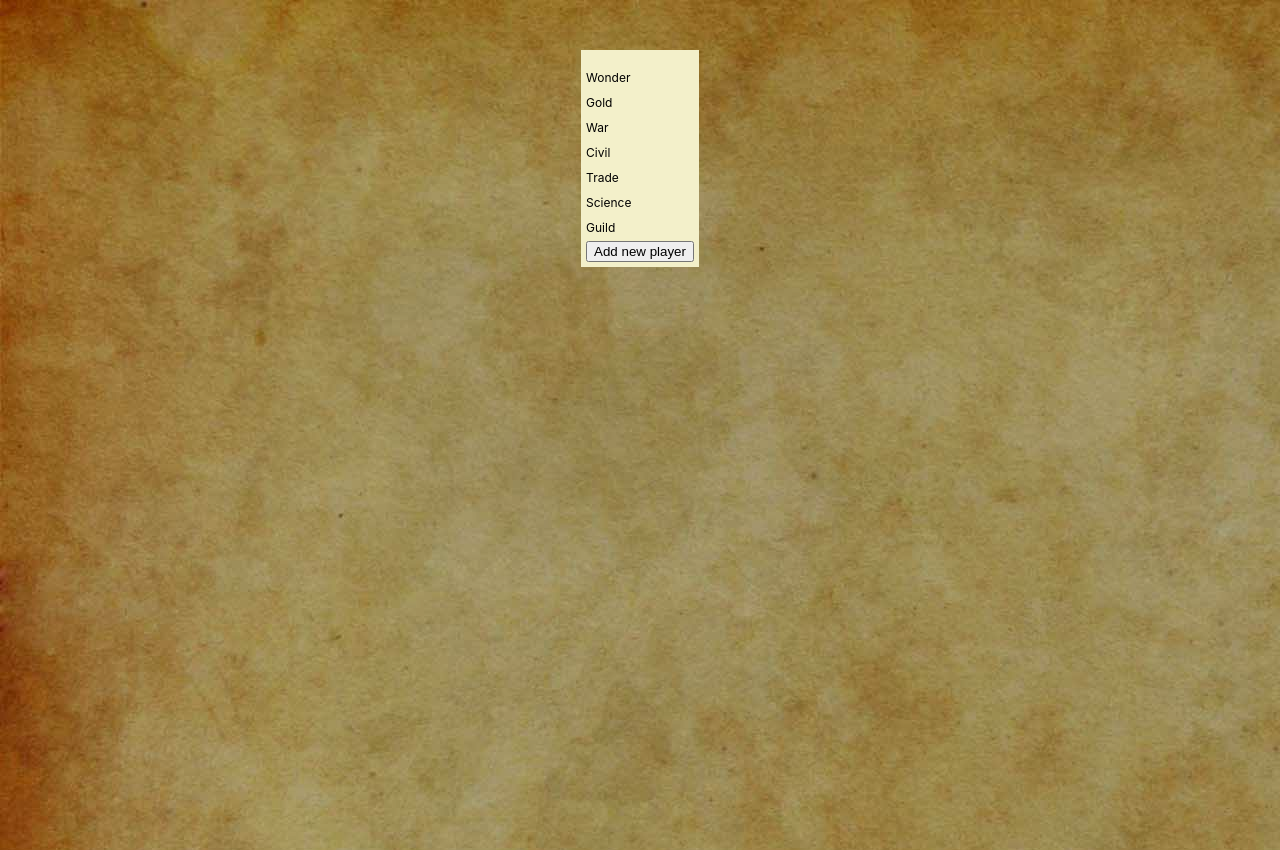
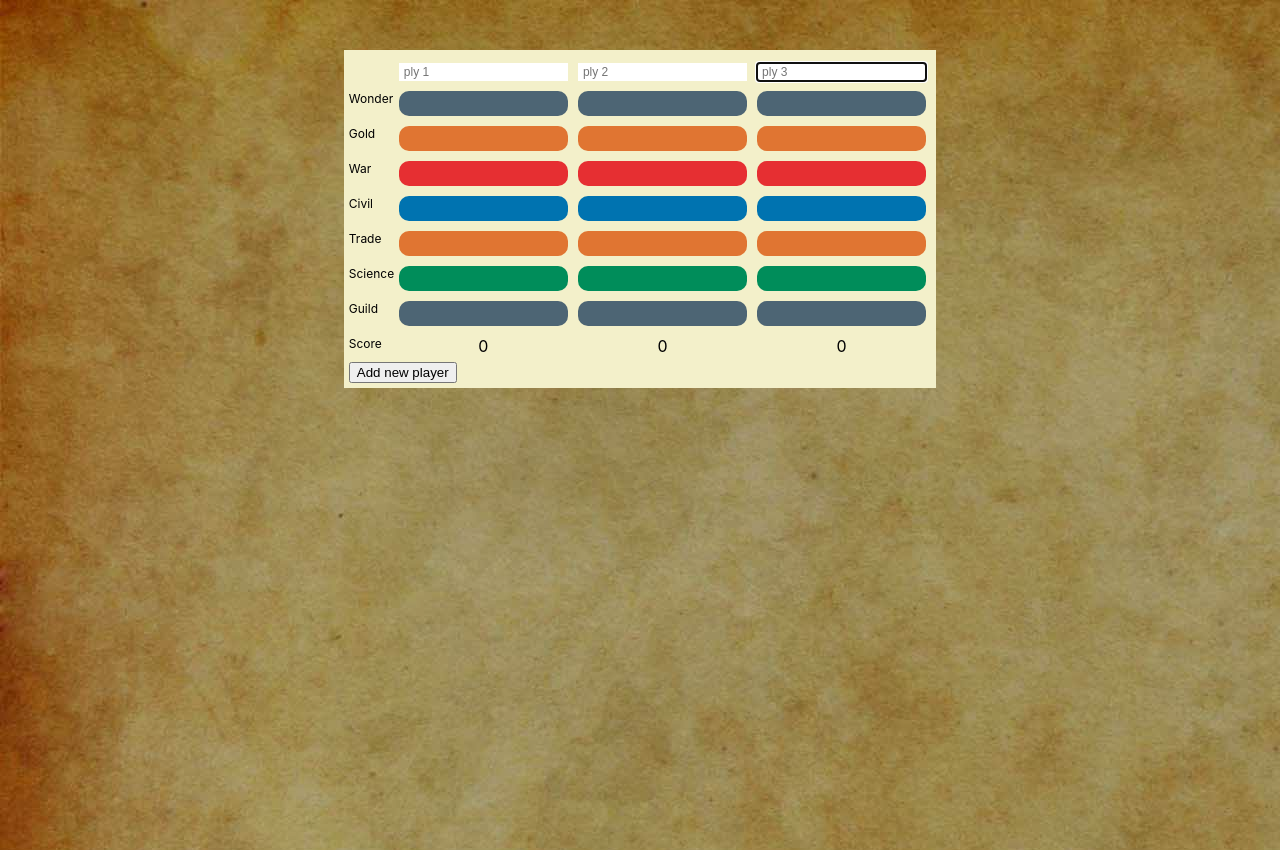
Before and after one commit to drakkaroy/7wonders-scorebook, a React (Create React App) app in the folder scorebook/: page / in a window 1280 px wide. Built offline with nearby package versions, Linux system fonts and the light colour scheme.

Commit message:
Finish min players functionality

```diff
--- a/scorebook/src/components/table/Table.jsx
+++ b/scorebook/src/components/table/Table.jsx
@@ -6,11 +6,10 @@ import Input from '../input/Input';
 const Table = () => {
     const maxPlayers = 7;
     const minPlayers = 3;
-    // const initialMatrix = Array.from(Array(minPlayers).fill(0));
     const initialMatrix = [];
-    const [playersCount, setPlayersCount] = useState(0);
+    const [playersCount, setPlayersCount] = useState(minPlayers);
     const [players, setPlayers] = useState([]);
-    // const index = playersCount - 1;
+
     const [index, setIndex] = useState(playersCount - 1);
     const [pointer, setPointer] = useState(null);
 
@@ -33,20 +32,21 @@ const Table = () => {
     const [guildValues, setGuildValues] = useState(initialMatrix);
     const [scoreValues, setScoreValues] = useState(initialMatrix);
 
-    const getColumnValues = (index) => {
+    const getColumnValues = (columnIndex) => {
+        // Return an Array with values of the column
         const column = [];
-        column.push(wonderValues[index]);
-        column.push(coinValues[index]);
-        column.push(warValues[index]);
-        column.push(civilValues[index]);
-        column.push(tradeValues[index]);
-        column.push(scienceValues[index]);
-        column.push(guildValues[index]);
+        column.push(wonderValues[columnIndex]);
+        column.push(coinValues[columnIndex]);
+        column.push(warValues[columnIndex]);
+        column.push(civilValues[columnIndex]);
+        column.push(tradeValues[columnIndex]);
+        column.push(scienceValues[columnIndex]);
+        column.push(guildValues[columnIndex]);
         return column;
     };
 
     const addValues = () => {
-        // Fill array values with 0 each new player
+        // Update array values with 0 each new player
         setPlayers((prev) => [...prev, '']);
         setWonderValues((prev) => [...prev, 0]);
         setCoinValues((prev) => [...prev, 0]);
@@ -59,6 +59,8 @@ const Table = () => {
     };
 
     const addRows = () => {
+        // Update array values with input field each new player
+        const inputList = setColumnInputs(index);
         setWondersRow((prev) => [...prev, inputList.wonder]);
         setCoinsRow((prev) => [...prev, inputList.coin]);
         setWarsRow((prev) => [...prev, inputList.war]);
@@ -103,8 +105,8 @@ const Table = () => {
         const indexAttribute = event.target.attributes['data-position'].value;
         if (newPlayer !== '') {
             setPlayers((players) => {
-                return players.map((item, index) =>
-                    index === parseInt(indexAttribute) ? newPlayer : item
+                return players.map((item, idx) =>
+                    idx === parseInt(indexAttribute) ? newPlayer : item
                 );
             });
         }
@@ -116,8 +118,8 @@ const Table = () => {
         const value = event.target.value !== '' ? event.target.value : 0;
 
         setWonderValues((wonderValues) => {
-            return wonderValues.map((item, index) =>
-                index === parseInt(indexAttribute) ? parseInt(value) : item
+            return wonderValues.map((item, idx) =>
+                idx === parseInt(indexAttribute) ? parseInt(value) : item
             );
         });
 
@@ -130,8 +132,8 @@ const Table = () => {
         const value = event.target.value !== '' ? event.target.value : 0;
 
         setCoinValues((coinValues) => {
-            return coinValues.map((item, index) =>
-                index === parseInt(indexAttribute) ? parseInt(value) : item
+            return coinValues.map((item, idx) =>
+                idx === parseInt(indexAttribute) ? parseInt(value) : item
             );
         });
 
@@ -144,8 +146,8 @@ const Table = () => {
         const value = event.target.value !== '' ? event.target.value : 0;
 
         setWarValues((warValues) => {
-            return warValues.map((item, index) =>
-                index === parseInt(indexAttribute) ? parseInt(value) : item
+            return warValues.map((item, idx) =>
+                idx === parseInt(indexAttribute) ? parseInt(value) : item
             );
         });
 
@@ -158,8 +160,8 @@ const Table = () => {
         const value = event.target.value !== '' ? event.target.value : 0;
 
         setCivilValues((prev) => {
-            return prev.map((item, index) =>
-                index === parseInt(indexAttribute) ? parseInt(value) : item
+            return prev.map((item, idx) =>
+                idx === parseInt(indexAttribute) ? parseInt(value) : item
             );
         });
 
@@ -172,8 +174,8 @@ const Table = () => {
         const value = event.target.value !== '' ? event.target.value : 0;
 
         setTradeValues((prev) => {
-            return prev.map((item, index) =>
-                index === parseInt(indexAttribute) ? parseInt(value) : item
+            return prev.map((item, idx) =>
+                idx === parseInt(indexAttribute) ? parseInt(value) : item
             );
         });
 
@@ -186,8 +188,8 @@ const Table = () => {
         const value = event.target.value !== '' ? event.target.value : 0;
 
         setScienceValues((prev) => {
-            return prev.map((item, index) =>
-                index === parseInt(indexAttribute) ? parseInt(value) : item
+            return prev.map((item, idx) =>
+                idx === parseInt(indexAttribute) ? parseInt(value) : item
             );
         });
 
@@ -200,115 +202,119 @@ const Table = () => {
         const value = event.target.value !== '' ? event.target.value : 0;
 
         setGuildValues((prev) => {
-            return prev.map((item, index) =>
-                index === parseInt(indexAttribute) ? parseInt(value) : item
+            return prev.map((item, idx) =>
+                idx === parseInt(indexAttribute) ? parseInt(value) : item
             );
         });
 
         setPointer(pointer);
     };
 
-    const inputList = {
-        'index': index,
+    const setColumnInputs = (columnIndex) => {
+        return {
             'wonder': <Input
                 type='number'
                 onBlur={handleBlurWonderInput}
-            index={index}
+                index={columnIndex}
                 classes='scorebook__input bg-gray'
             />,
             'coin': <Input
                 type='number'
                 onBlur={handleBlurCoinInput}
-            index={index}
+                index={columnIndex}
                 classes='scorebook__input bg-orange'
             />,
             'war': <Input
                 type='number'
                 onBlur={handleBlurWarInput}
-            index={index}
+                index={columnIndex}
                 classes='scorebook__input bg-red'
             />,
             'civil': <Input
                 type='number'
                 onBlur={handleBlurCivilInput}
-            index={index}
+                index={columnIndex}
                 classes='scorebook__input bg-blue'
             />,
             'trade': <Input
                 type='number'
                 onBlur={handleBlurTradeInput}
-            index={index}
+                index={columnIndex}
                 classes='scorebook__input bg-orange'
             />,
             'science': <Input
                 type='number'
                 onBlur={handleBlurScienceInput}
-            index={index}
+                index={columnIndex}
                 classes='scorebook__input bg-green'
             />,
             'guild': <Input
                 type='number'
                 onBlur={handleBlurGuildInput}
-            index={index}
+                index={columnIndex}
                 classes='scorebook__input bg-gray'
             />
         }
+    };
 
-    console.log(inputList);
+    const setBookWithMinPlayers = () => {
+        const wondersRow = [];
+        const coinsRow = [];
+        const warsRow = [];
+        const civilsRow = [];
+        const tradesRow = [];
+        const sciencesRow = [];
+        const guildsRow = [];
+
+        for (let index = 0; index < minPlayers; index++) {
+            console.log(index);
+            const inputList = setColumnInputs(index);
+            wondersRow.push(inputList.wonder);
+            coinsRow.push(inputList.coin);
+            warsRow.push(inputList.war);
+            civilsRow.push(inputList.civil);
+            tradesRow.push(inputList.trade);
+            sciencesRow.push(inputList.science);
+            guildsRow.push(inputList.guild);
+        }
+
+        setWondersRow(wondersRow);
+        setCoinsRow(coinsRow);
+        setWarsRow(warsRow);
+        setCivilsRow(civilsRow);
+        setTradesRow(tradesRow);
+        setSciencesRow(sciencesRow);
+        setGuildsRow(guildsRow);
+
+        setPlayers(Array.from(Array(minPlayers).fill('')));
+        setWonderValues(Array.from(Array(minPlayers).fill(0)));
+        setCoinValues(Array.from(Array(minPlayers).fill(0)));
+        setWarValues(Array.from(Array(minPlayers).fill(0)));
+        setCivilValues(Array.from(Array(minPlayers).fill(0)));
+        setTradeValues(Array.from(Array(minPlayers).fill(0)));
+        setScienceValues(Array.from(Array(minPlayers).fill(0)));
+        setGuildValues(Array.from(Array(minPlayers).fill(0)));
+        setScoreValues(Array.from(Array(minPlayers).fill(0)));
+    };
+
     useEffect(() => {
-        // setPlayers(Array.from(Array(minPlayers).fill('')));
-        // setWonderValues(Array.from(Array(minPlayers).fill(0)));
-        // setCoinValues(Array.from(Array(minPlayers).fill(0)));
-        // setWarValues(Array.from(Array(minPlayers).fill(0)));
-        // setCivilValues(Array.from(Array(minPlayers).fill(0)));
-        // setTradeValues(Array.from(Array(minPlayers).fill(0)));
-        // setScienceValues(Array.from(Array(minPlayers).fill(0)));
-        // setGuildValues(Array.from(Array(minPlayers).fill(0)));
-        // setScoreValues(Array.from(Array(minPlayers).fill(0)));
-
-        // setWondersRow(Array.from(Array(minPlayers).fill(inputList.wonder)));
-        // setCoinsRow(Array.from(Array(minPlayers).fill(inputList.coin)));
-        // setWarsRow(Array.from(Array(minPlayers).fill(inputList.war)));
-        // setCivilsRow(Array.from(Array(minPlayers).fill(inputList.civil)));
-        // setTradesRow(Array.from(Array(minPlayers).fill(inputList.trade)));
-        // setSciencesRow(Array.from(Array(minPlayers).fill(inputList.science)));
-        // setGuildsRow(Array.from(Array(minPlayers).fill(inputList.guild)));
+        setBookWithMinPlayers();
     },[]);
 
     useEffect(() => {
-        if (index >= 0 && index <= maxPlayers) {
+        // Add rows and values each new player
+        if (playersCount >= 1 && playersCount < maxPlayers && playersCount !== minPlayers) {
             addRows();
             addValues();
         }
     }, [playersCount]);
 
     useEffect(() => {
+        // Pointer is updated each OnBlur event
         if (pointer) {
             updateScoreValue();
         }
     }, [pointer]);
-
-    useEffect(() => {
-        // console.log('players: ', players);
-    }, [players]);
-
-    useEffect(() => {
-        if (wonderValues.length > 0) {
-            // console.log('wonder values: ', wonderValues);
-        }
-    }, [wonderValues]);
-
-    useEffect(() => {
-        if (coinValues.length > 0) {
-            // console.log('coin values: ', coinValues);
-        }
-    }, [coinValues]);
-
-    useEffect(() => {
-        if (scoreValues.length > 0) {
-            // console.log('score values: ', scoreValues);
-        }
-    }, [scoreValues]);
 
     return (
         <div className={`scorebook__table cols-${playersCount}`}>
@@ -324,7 +330,7 @@ const Table = () => {
             <Row columns={tradesRow} label='Trade' />
             <Row columns={sciencesRow} label='Science' />
             <Row columns={guildsRow} label='Guild' />
-            {index >= 0 && scoreValues.length > 0 && (
+            {playersCount > 0 && scoreValues.length > 0 && (
                 <Row columns={scoreValues}  label='Score'/>
             )}
             <div>
```
Lines whose indentation alone changed are shown as unchanged.
